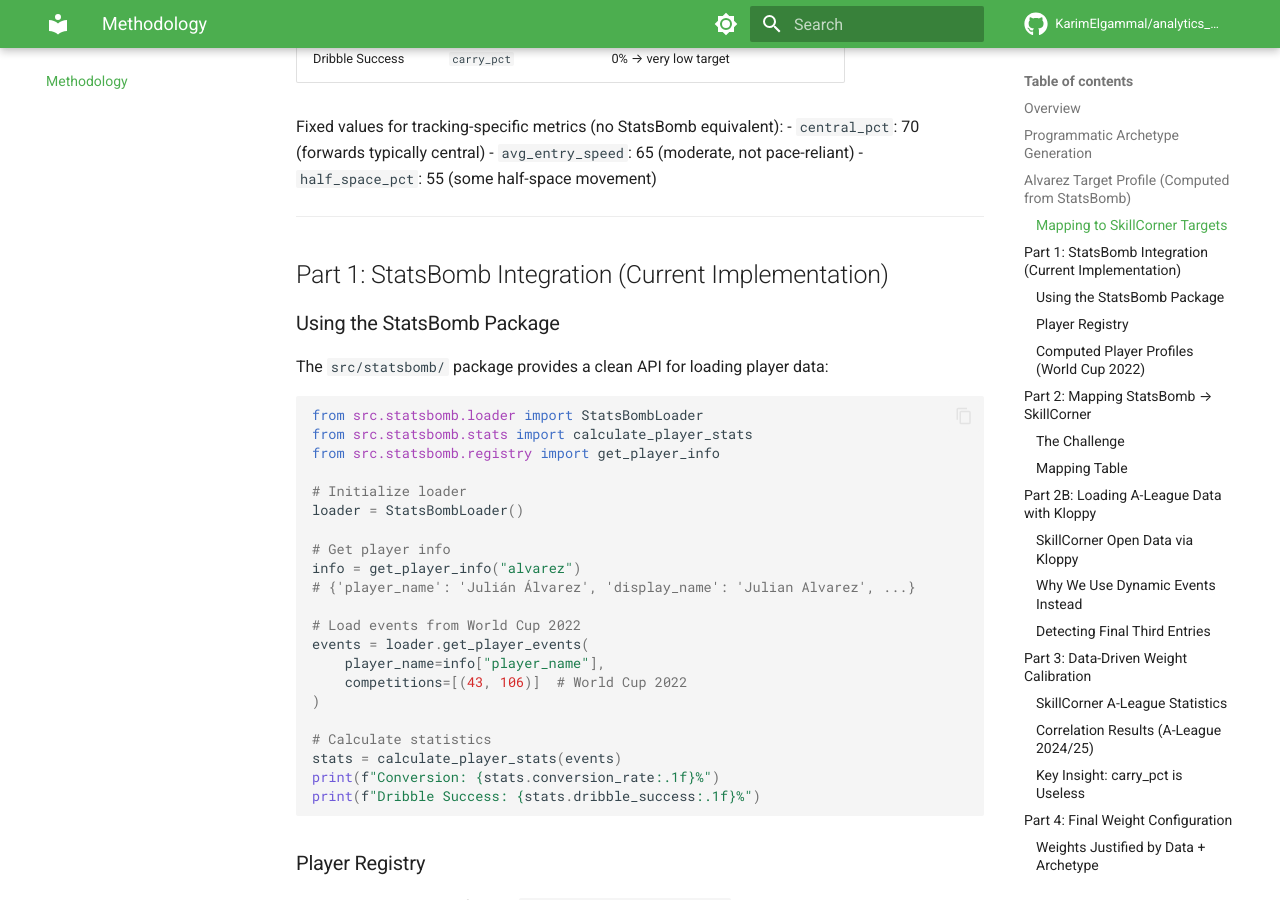
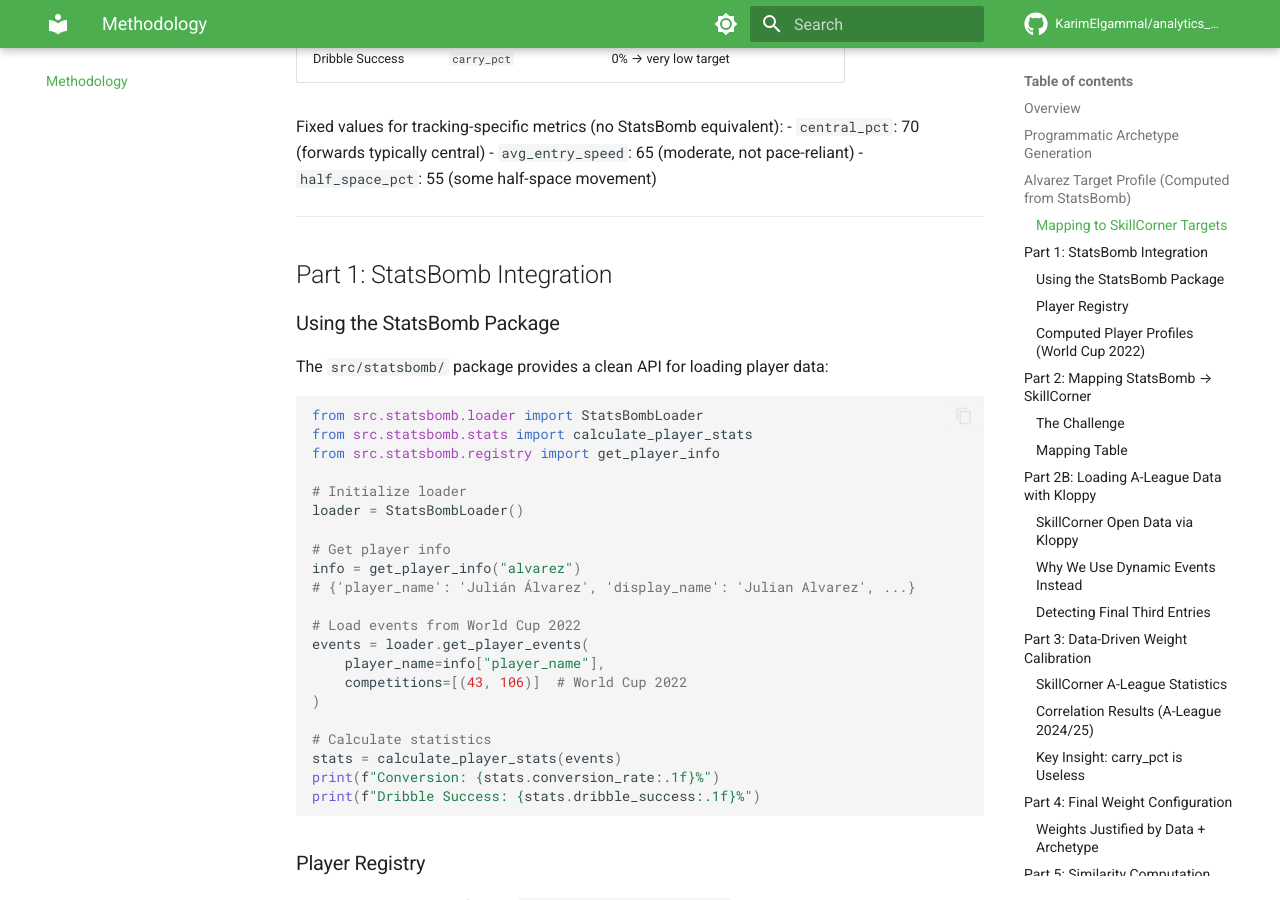
Before and after one commit to KarimElgammal/analytics_cup_research, an MkDocs documentation site: the page built from docs/methodology.md, in a window 1280 px wide and 900 px high, scrolled down 1775 px. Built offline with MkDocs 1.6.1 and Material for MkDocs 9.7.7, drawn with Linux system fonts in a browser that asks for light colours; comment, search, counter and statistics services are not loaded.

Commit message:
Remove '(Current Implementation)' from methodology heading

```diff
--- a/docs/methodology.md
+++ b/docs/methodology.md
@@ -67,7 +67,7 @@ Fixed values for tracking-specific metrics (no StatsBomb equivalent):
 
 ---
 
-## Part 1: StatsBomb Integration (Current Implementation)
+## Part 1: StatsBomb Integration
 
 ### Using the StatsBomb Package
 
```
